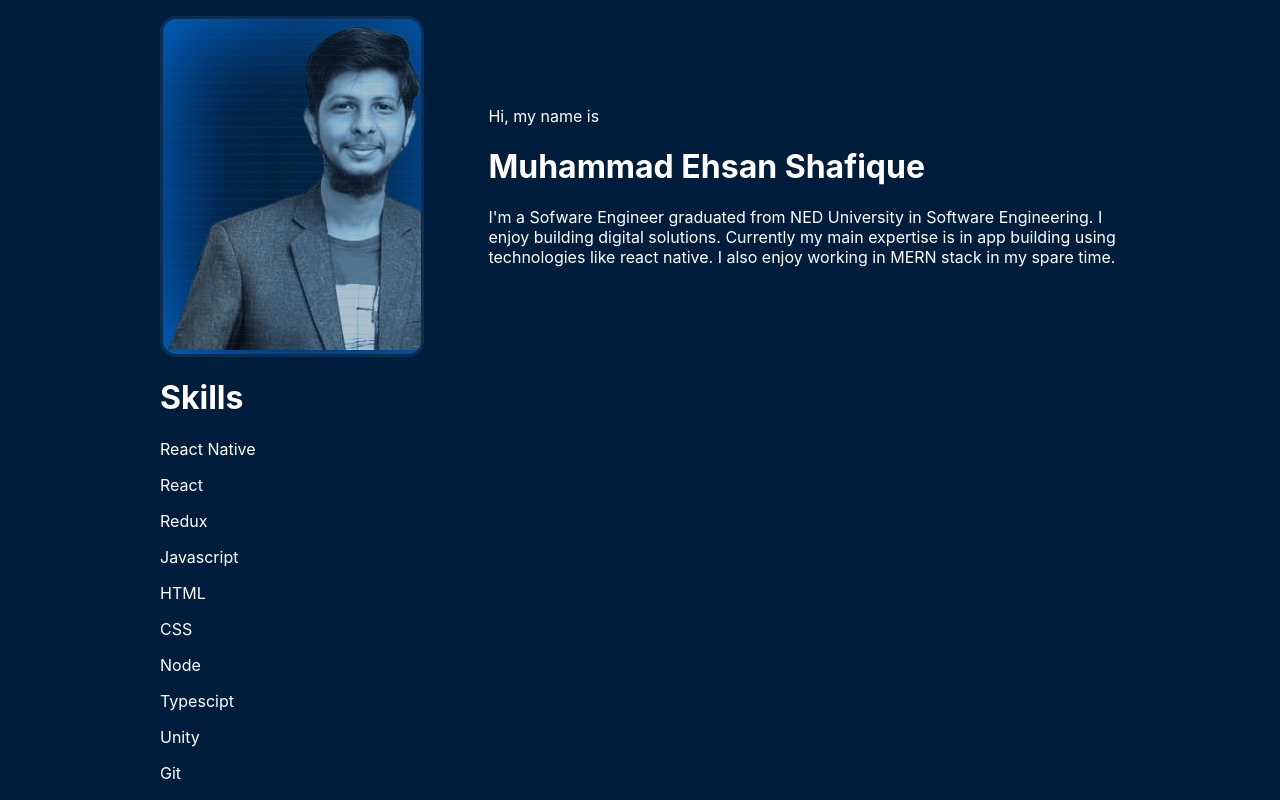
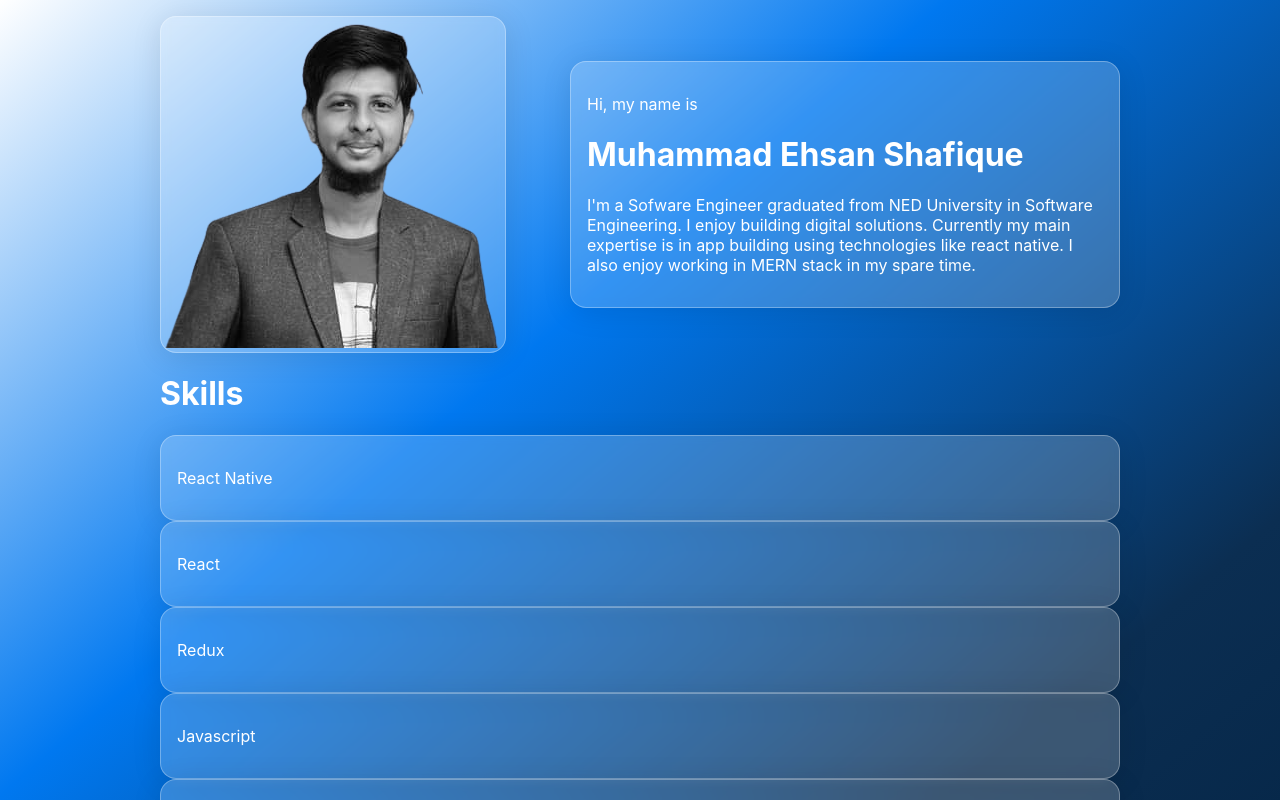
Before and after one commit to ehsanexe/portfolio, a React (Create React App) app: page / in a window 1280 px wide. Shown: the top 800 px of the page. Built offline with nearby package versions, Linux system fonts and the light colour scheme.

Commit message:
glass morphism

```diff
--- a/src/App.css
+++ b/src/App.css
@@ -1,5 +1,27 @@
+:root {
+  --blue: #001e3c;
+  --secondaryblue: #0b2e52;
+  --lightblue: #0078f0;
+}
+
 .container {
-  background-color: #001e3c;
+  background: linear-gradient(
+    320deg,
+    var(--blue),
+    var(--secondaryblue),
+    var(--lightblue),
+    white
+  );
   padding: 1rem 10rem;
   color: #ffffff;
 }
+
+.glassCard {
+  background: rgba(255, 255, 255, 0.2);
+  border-radius: 16px;
+  box-shadow: 0 4px 30px rgba(0, 0, 0, 0.1);
+  backdrop-filter: blur(5px);
+  -webkit-backdrop-filter: blur(5px);
+  border: 1px solid rgba(255, 255, 255, 0.3);
+  padding: 1rem;
+}
--- a/src/components/About.js
+++ b/src/components/About.js
@@ -1,16 +1,15 @@
 import React from "react";
 import me from "../assets/me.png";
 import "./about.css";
+import Glass from "./Glass";
 
 export default function About() {
   return (
     <div className="aboutContainer">
-      <div className="profileImage">
+      <Glass noPadding>
         <img src={me} />
-        <div className="glass" />
-        <div className="lines" />
-      </div>
-      <div>
+      </Glass>
+      <Glass>
         <p>
           Hi, my name is <h1>Muhammad Ehsan Shafique</h1> I'm a Sofware Engineer
           graduated from NED University in Software Engineering. I enjoy
@@ -18,7 +17,7 @@ export default function About() {
           building using technologies like react native. I also enjoy working in
           MERN stack in my spare time.
         </p>
-      </div>
+      </Glass>
     </div>
   );
 }
--- /dev/null
+++ b/src/components/Glass.js
@@ -0,0 +1,10 @@
+import React from "react";
+import "./glass.css";
+
+export default function Glass({ children, noPadding }) {
+  return (
+    <div className="glassContainer" style={{ padding: noPadding && 0 }}>
+      {children}
+    </div>
+  );
+}
--- a/src/components/Skills.js
+++ b/src/components/Skills.js
@@ -1,4 +1,5 @@
 import React from "react";
+import Glass from "./Glass";
 
 export default function Skills() {
   const skills = [
@@ -20,9 +21,9 @@ export default function Skills() {
       <div>
         {skills.map((item) => {
           return (
-            <div>
+            <Glass>
               <p>{item}</p>
-            </div>
+            </Glass>
           );
         })}
       </div>
--- a/src/components/about.css
+++ b/src/components/about.css
@@ -1,74 +1,5 @@
-:root {
-  --blue: #001e3c;
-  --secondaryblue: #0b2e52;
-  --lightblue: #0078f0;
-  --lightbluetransparent: rgb(0, 120, 240, 0.1);
-  --glass: rgb(11, 46, 82, 0.1);
-  --glass2: rgb(11, 46, 82, 0.3);
-  --glass3: rgb(11, 46, 82, 0.5);
-}
 .aboutContainer {
   display: flex;
   align-items: center;
   gap: 4rem;
 }
-
-.profileImage {
-  width: 48rem;
-  border-style: solid;
-  color: var(--secondaryblue);
-  border-radius: 1rem;
-  position: relative;
-  overflow: hidden;
-  box-shadow: 1px 1px 100px var(--lightblue) inset;
-}
-
-.profileImage img {
-  filter: sepia() hue-rotate(160deg);
-}
-
-.glass {
-  left: 0;
-  top: 0;
-  position: absolute;
-  width: 100%;
-  height: 100%;
-  background: linear-gradient(
-    to right,
-    var(--glass),
-    var(--glass),
-    var(--glass2),
-    var(--glass2),
-    var(--glass2)
-  );
-}
-
-.lines {
-  background: linear-gradient(
-    var(--lightbluetransparent),
-    var(--lightbluetransparent) 1px,
-    transparent 1px,
-    transparent 6px
-  );
-  background-size: 100% 9px;
-  height: 100%;
-  width: 100%;
-  position: absolute;
-  z-index: 2;
-  left: 0px;
-  top: 0px;
-  animation-name: pan-overlay;
-  animation-duration: 22s;
-  animation-iteration-count: infinite;
-  animation-timing-function: linear;
-}
-
-@keyframes pan-overlay {
-  from {
-    background-position: 0% 0%;
-  }
-
-  to {
-    background-position: 0% -100%;
-  }
-}
--- /dev/null
+++ b/src/components/glass.css
@@ -0,0 +1,9 @@
+.glassContainer {
+  background: rgba(255, 255, 255, 0.2);
+  border-radius: 16px;
+  box-shadow: 0 4px 30px rgba(0, 0, 0, 0.1);
+  backdrop-filter: blur(5px);
+  -webkit-backdrop-filter: blur(5px);
+  border: 1px solid rgba(255, 255, 255, 0.3);
+  padding: 1rem;
+}
```
Also changed, not shown: src/assets/vecteezy_abstract-blue-background-simple-design-for-your-website_6852804.jpg (added).
